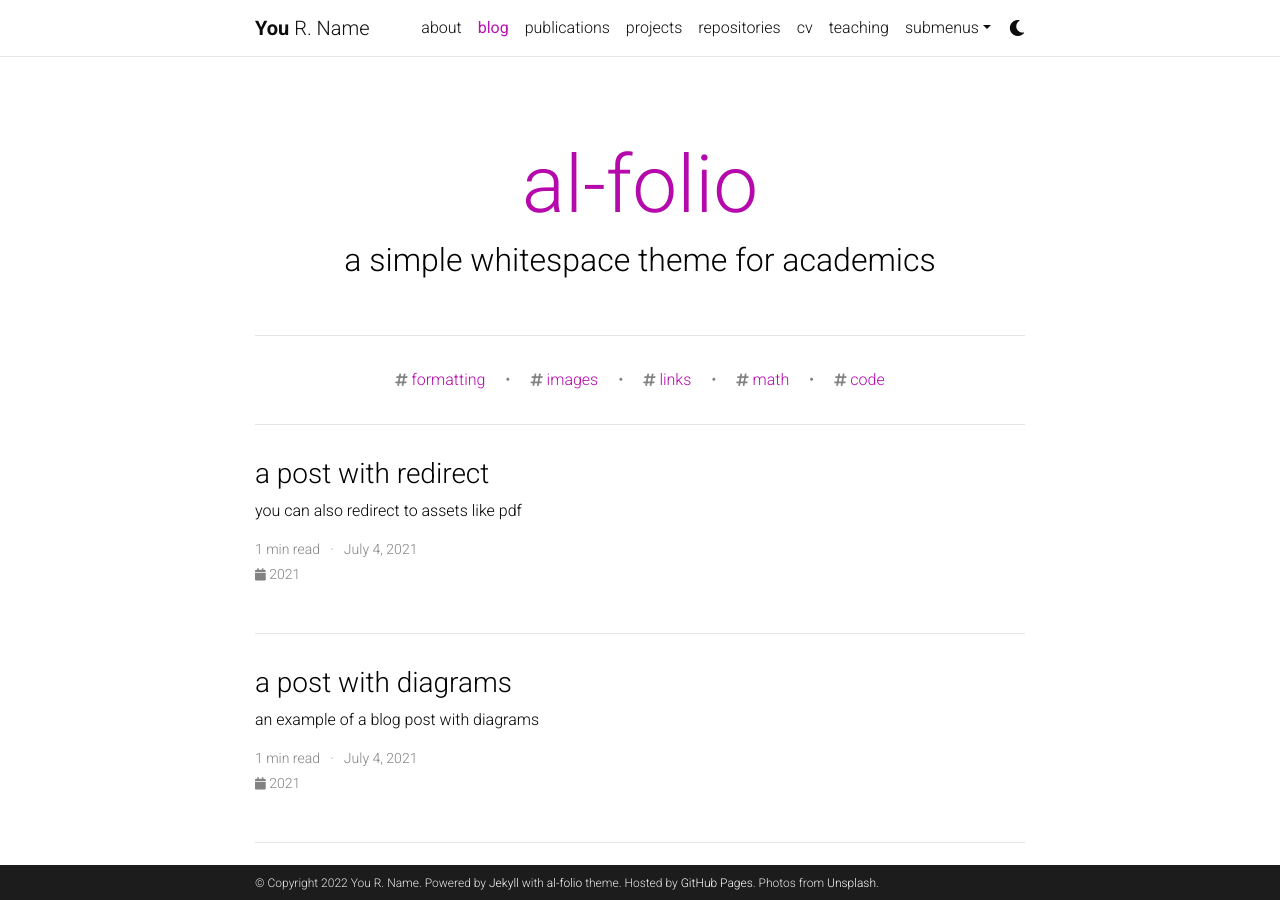
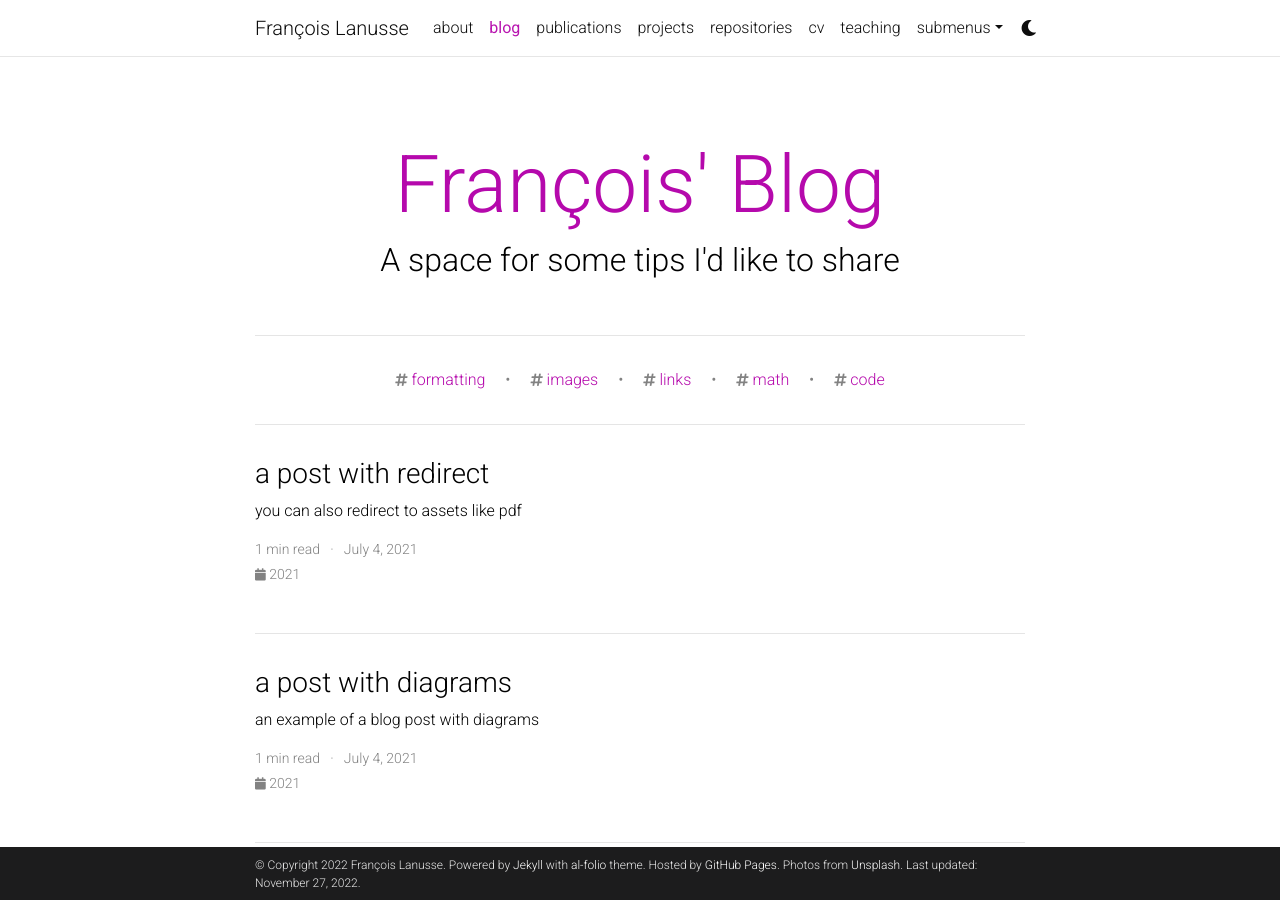
Before and after one commit to EiffL/eiffl.github.io, a Jekyll site: the page built from blog/index.html, in a window 1280 px wide and 900 px high. Built offline with Jekyll 4.4.1, drawn with Linux system fonts in a browser that asks for light colours; the list of posts is cut into pages by our own code; comment, search, counter and statistics services are not loaded; a style sheet for code colours, icons or effects is not loaded.

Commit message:
Adding initial customization

```diff
--- a/_config.yml
+++ b/_config.yml
@@ -2,38 +2,37 @@
 # Site settings
 # -----------------------------------------------------------------------------
 
-title: blank # the website title (if blank, full name will be used instead)
-first_name: You
-middle_name: R.
-last_name: Name
-email: you@example.com
+title: François Lanusse # the website title (if blank, full name will be used instead)
+first_name: François
+middle_name:
+last_name: Lanusse
+email: francois.lanusse@cnrs.fr
 description: > # the ">" symbol means to ignore newlines until "footer_text:"
-  A simple, whitespace theme for academics. Based on [*folio](https://github.com/bogoli/-folio) design.
+  François Lanusse's academic website.
 footer_text: >
   Powered by <a href="https://jekyllrb.com/" target="_blank">Jekyll</a> with <a href="https://github.com/alshedivat/al-folio">al-folio</a> theme.
   Hosted by <a href="https://pages.github.com/" target="_blank">GitHub Pages</a>.
   Photos from <a href="https://unsplash.com" target="_blank">Unsplash</a>.
-keywords: jekyll, jekyll-theme, academic-website, portfolio-website  # add your own keywords or leave empty
+keywords: cosmology, deep learning # add your own keywords or leave empty
+lang: en # the language of your site (for example: en, fr, cn, ru, etc.)
+icon: ⚛️ # the emoji used as the favicon (alternatively, provide image name in /assets/img/)
 
-lang: en # the language of your site (for example: en, fr, cn, ru, etc.)
-icon: ⚛️  # the emoji used as the favicon (alternatively, provide image name in /assets/img/)
-
-url: https://alshedivat.github.io # the base hostname & protocol for your site
-baseurl: /al-folio # the subpath of your site, e.g. /blog/
-last_updated: false # set to true if you want to display last updated in the footer
-impressum_path:  # set to path to include impressum link in the footer, use the same path as permalink in a page, helps to conform with EU GDPR
+url: https://eiffl.github.io # the base hostname & protocol for your site
+baseurl: # the subpath of your site, e.g. /blog/
+last_updated: true # set to true if you want to display last updated in the footer
+impressum_path: # set to path to include impressum link in the footer, use the same path as permalink in a page, helps to conform with EU GDPR
 
 # -----------------------------------------------------------------------------
 # Theme
 # -----------------------------------------------------------------------------
 
 # code highlighter theme
-highlight_theme_light: github   # https://github.com/jwarby/jekyll-pygments-themes
-highlight_theme_dark: native    # https://github.com/jwarby/jekyll-pygments-themes
+highlight_theme_light: github # https://github.com/jwarby/jekyll-pygments-themes
+highlight_theme_dark: native # https://github.com/jwarby/jekyll-pygments-themes
 
 # repo color theme
-repo_theme_light: default       # https://github.com/anuraghazra/github-readme-stats/blob/master/themes/README.md
-repo_theme_dark: dark           # https://github.com/anuraghazra/github-readme-stats/blob/master/themes/README.md
+repo_theme_light: default # https://github.com/anuraghazra/github-readme-stats/blob/master/themes/README.md
+repo_theme_dark: dark # https://github.com/anuraghazra/github-readme-stats/blob/master/themes/README.md
 
 # -----------------------------------------------------------------------------
 # RSS Feed
@@ -41,7 +40,7 @@ repo_theme_dark: dark           # https://github.com/anuraghazra/github-readme-s
 # will use title and url fields
 # Take a look to https://github.com/jekyll/jekyll-feed for more customization
 
-rss_icon: true
+rss_icon: false
 
 # -----------------------------------------------------------------------------
 # Layout
@@ -67,13 +66,13 @@ og_image: # The site-wide (default for all links) Open Graph preview image
 # Social integration
 # -----------------------------------------------------------------------------
 
-github_username: # your GitHub user name
+github_username: EiffL # your GitHub user name
 gitlab_username: # your GitLab user name
 twitter_username: # your Twitter handle
 mastodon_username: # your mastodon instance+username in the format instance.tld/@username
 linkedin_username: # your LinkedIn user name
 telegram_username: # your Telegram user name
-scholar_userid: # your Google Scholar ID
+scholar_userid: fRDCooIAAAAJ # your Google Scholar ID
 semanticscholar_id: # your Semantic Scholar ID
 whatsapp_number: # your WhatsApp number (full phone number in international format. Omit any zeroes, brackets, or dashes when adding the phone number in international format.)
 orcid_id: # your ORCID ID
@@ -96,26 +95,25 @@ instagram_id: # your instagram id
 facebook_id: # your facebook id
 discord_id: # your discord id (18-digit unique numerical identifier)
 
-contact_note: >
-  You can even add a little note about which of these is the best way to reach you.
+contact_note: #
 
 # -----------------------------------------------------------------------------
 # Analytics and search engine verification
 # -----------------------------------------------------------------------------
 
-google_analytics:  # your Goole Analytics measurement ID (format: G-XXXXXXXXXX)
-panelbear_analytics:  # panelbear analytics site ID (format: XXXXXXXXX)
+google_analytics: # your Goole Analytics measurement ID (format: G-XXXXXXXXXX)
+panelbear_analytics: # panelbear analytics site ID (format: XXXXXXXXX)
 
-google_site_verification:  # your google-site-verification ID (Google Search Console)
-bing_site_verification:  # out your bing-site-verification ID (Bing Webmaster)
+google_site_verification: # your google-site-verification ID (Google Search Console)
+bing_site_verification: # out your bing-site-verification ID (Bing Webmaster)
 
 # -----------------------------------------------------------------------------
 # Blog
 # -----------------------------------------------------------------------------
 
-blog_name: al-folio # blog_name will be displayed in your blog page
+blog_name: François' Blog # blog_name will be displayed in your blog page
 blog_nav_title: blog # your blog must have a title for it to be displayed in the nav bar
-blog_description: a simple whitespace theme for academics
+blog_description: A space for some tips I'd like to share
 permalink: /blog/:year/:title/
 
 # Pagination
@@ -123,7 +121,7 @@ pagination:
   enabled: true
 
 # Comments
-disqus_shortname: al-folio # put your disqus shortname
+disqus_shortname: # put your disqus shortname
 # https://help.disqus.com/en/articles/1717111-what-s-a-shortname
 
 # External sources.
@@ -131,7 +129,7 @@ disqus_shortname: al-folio # put your disqus shortname
 # you can display them in your blog by adding a link to the RSS feed.
 external_sources:
   - name: medium.com
-    rss_url: https://medium.com/@al-folio/feed
+    rss_url: https://medium.com/@EiffL/feed
 
 # -----------------------------------------------------------------------------
 # Collections
@@ -160,7 +158,7 @@ highlighter: rouge
 kramdown:
   input: GFM
   syntax_highlighter_opts:
-    css_class: 'highlight'
+    css_class: "highlight"
     span:
       line_numbers: false
     block:
@@ -168,7 +166,7 @@ kramdown:
       start_line: 1
 
 # Includes & excludes
-include: ['_pages']
+include: ["_pages"]
 exclude:
   - bin
   - Gemfile
@@ -206,7 +204,7 @@ defaults:
 # -----------------------------------------------------------------------------
 
 jekyll-minifier:
-  exclude: ['robots.txt']
+  exclude: ["robots.txt"]
   uglifier_args:
     harmony: true
 
@@ -221,20 +219,19 @@ jekyll-archives:
     tag: archive-tag
     category: archive-category
   permalinks:
-    year: '/blog/:year/'
-    tag: '/blog/tag/:name/'
-    category: '/blog/category/:name/'
+    year: "/blog/:year/"
+    tag: "/blog/tag/:name/"
+    category: "/blog/category/:name/"
 
-display_tags: ['formatting', 'images', 'links', 'math', 'code'] # this tags will be dispalyed on the front page of your blog
+display_tags: ["formatting", "images", "links", "math", "code"] # this tags will be dispalyed on the front page of your blog
 
 # -----------------------------------------------------------------------------
 # Jekyll Scholar
 # -----------------------------------------------------------------------------
 
 scholar:
-
-  last_name: [Einstein]
-  first_name: [Albert, A.]
+  last_name: [Lanusse]
+  first_name: [Francois]
 
   style: apa
   locale: en
@@ -257,12 +254,28 @@ scholar:
   query: "@*"
 
 # Filter out certain bibtex entry keywords used internally from the bib output
-filtered_bibtex_keywords: [abbr, abstract, arxiv, bibtex_show, html, pdf, selected, supp, blog, code, poster, slides, website, preview, altmetric]
+filtered_bibtex_keywords:
+  [
+    abbr,
+    abstract,
+    arxiv,
+    bibtex_show,
+    html,
+    pdf,
+    selected,
+    supp,
+    blog,
+    code,
+    poster,
+    slides,
+    website,
+    preview,
+    altmetric,
+  ]
 
 # Maximum number of authors to be shown for each publication (more authors are visible on click)
-max_author_limit: 3  # leave blank to always show all authors
-more_authors_animation_delay: 10  # more authors are revealed on click using animation; smaller delay means faster animation
-
+max_author_limit: 3 # leave blank to always show all authors
+more_authors_animation_delay: 10 # more authors are revealed on click using animation; smaller delay means faster animation
 
 # -----------------------------------------------------------------------------
 # Jekyll Link Attributes
@@ -274,7 +287,6 @@ external_links:
   rel: external nofollow noopener
   target: _blank
   exclude:
-
 
 # -----------------------------------------------------------------------------
 # Responsive WebP Images
@@ -301,29 +313,31 @@ imagemagick:
 # -----------------------------------------------------------------------------
 
 jekyll-diagrams:
-    # configuration, see https://github.com/zhustec/jekyll-diagrams.
-    # feel free to comment out this section if not using jekyll diagrams.
-
+  # configuration, see https://github.com/zhustec/jekyll-diagrams.
+  # feel free to comment out this section if not using jekyll diagrams.
 
 # -----------------------------------------------------------------------------
 # Optional Features
 # -----------------------------------------------------------------------------
 
-enable_google_analytics:    false  # enables google analytics
-enable_panelbear_analytics: false  # enables panelbear analytics
-enable_google_verification: false  # enables google site verification
-enable_bing_verification:   false  # enables bing site verification
-enable_masonry:             true   # enables automatic project cards arangement
-enable_math:                true   # enables math typesetting (uses MathJax)
-enable_tooltips:            false  # enables automatic tooltip links generated
-                                   # for each section titles on pages and posts
-enable_darkmode:            true   # enables switching between light/dark modes
-enable_navbar_social:       false  # enables displaying social links in the
-                                   # navbar on the about page
-enable_project_categories:  true   # enables categorization of projects into
-                                   # multiple categories
-enable_medium_zoom:         true   # enables image zoom feature (as on medium.com)
-enable_progressbar:         true   # enables a horizontal progress bar linked to the vertical scroll position
+enable_google_analytics: false # enables google analytics
+enable_panelbear_analytics: false # enables panelbear analytics
+enable_google_verification: false # enables google site verification
+enable_bing_verification: false # enables bing site verification
+enable_masonry: true # enables automatic project cards arangement
+enable_math: true # enables math typesetting (uses MathJax)
+enable_tooltips:
+  false # enables automatic tooltip links generated
+  # for each section titles on pages and posts
+enable_darkmode: true # enables switching between light/dark modes
+enable_navbar_social:
+  false # enables displaying social links in the
+  # navbar on the about page
+enable_project_categories:
+  true # enables categorization of projects into
+  # multiple categories
+enable_medium_zoom: true # enables image zoom feature (as on medium.com)
+enable_progressbar: true # enables a horizontal progress bar linked to the vertical scroll position
 
 # -----------------------------------------------------------------------------
 # Library versions
```
Also changed, not shown: _pages/about.md (+7 -12 lines), 1 other file.
